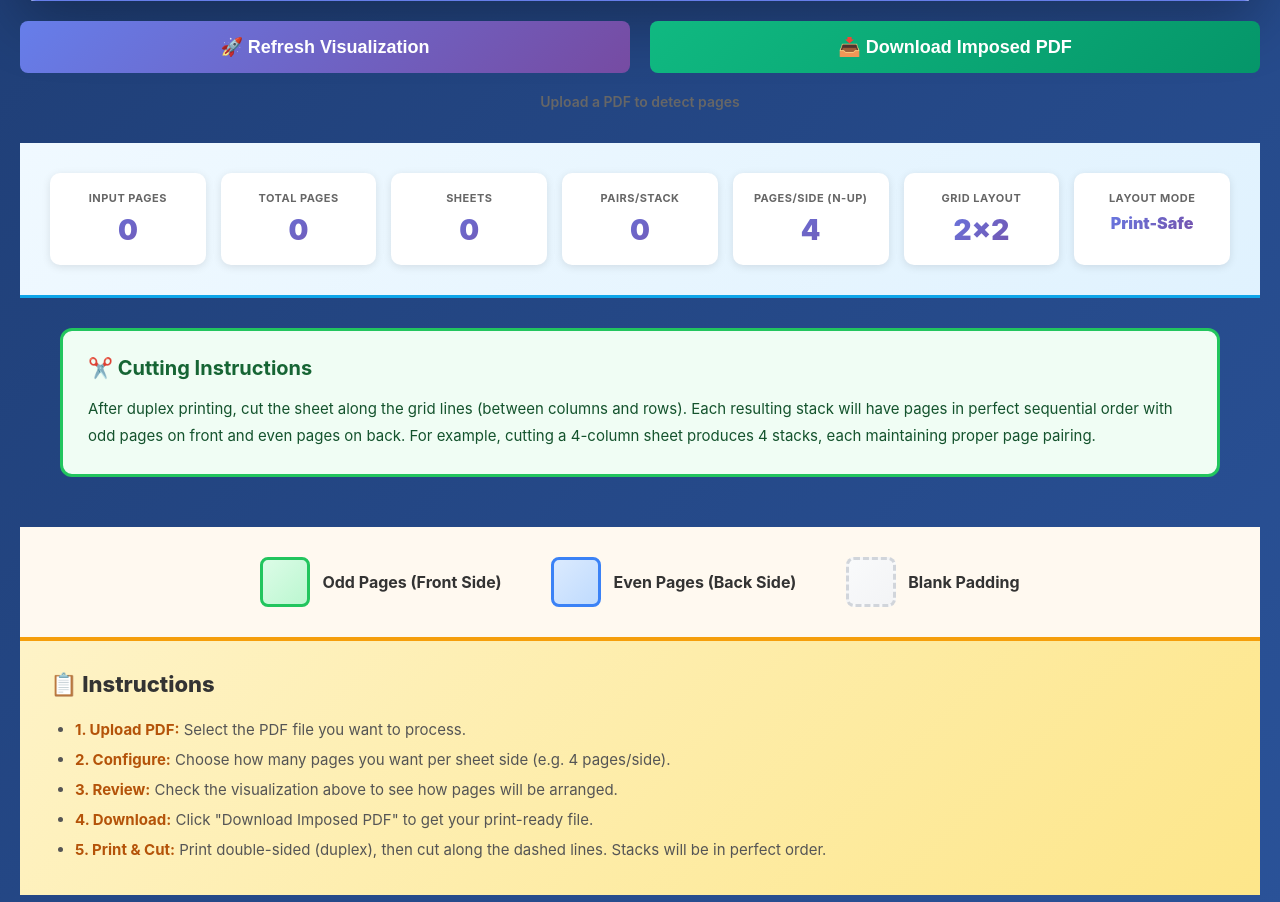
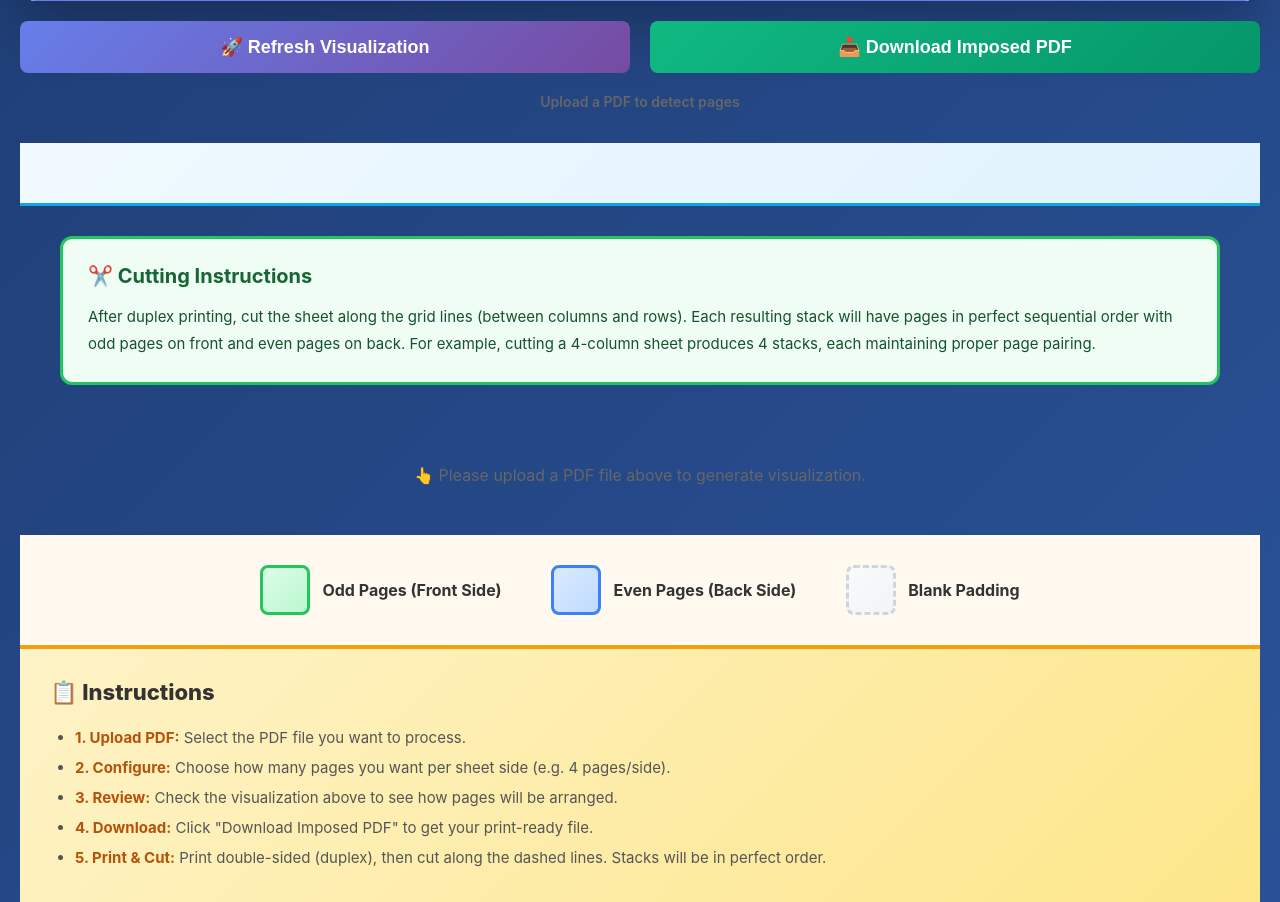
Before and after one commit to Sreyas-J-S/CutStack, a Flask app: page / in a window 1280 px wide. Shown: the part 381-1283 px from the top of the page. Run offline with Flask 3, Linux system fonts and the light colour scheme.

Commit message:
Fix visualization refresh issue and improve error handling

```diff
--- a/static/script.js
+++ b/static/script.js
@@ -192,6 +192,11 @@ function generateImposition() {
         }
     }
 
+    if (inputPages === 0) {
+        document.querySelector('.visualization').innerHTML = '<div style="text-align:center; padding:40px; color:#666;">👆 Please upload a PDF file above to generate visualization.</div>';
+        return;
+    }
+
     if (inputPages < 0 || inputPages > 500) {
         alert('Please enter input pages between 0 and 500');
         return;
@@ -366,10 +371,11 @@ document.addEventListener('DOMContentLoaded', () => {
                 } else {
                     console.error("Failed to count pages");
                     // Fallback or error
-                    document.querySelector('.visualization').innerHTML = '<div style="text-align:center; padding:40px; color:red;">Could not analyze PDF. Please check file.</div>';
+                    document.querySelector('.visualization').innerHTML = '<div style="text-align:center; padding:40px; color:red;">Could not analyze PDF. Please check file and try again.<br><small>Server responded with error.</small></div>';
                 }
             } catch (err) {
                 console.error("Error uploading file for count:", err);
+                document.querySelector('.visualization').innerHTML = `<div style="text-align:center; padding:40px; color:red;">Connection Error.<br><small>${err.message}</small><br>Please check your internet connection and try again.</div>`;
             }
         }
     }
--- a/templates/index.html
+++ b/templates/index.html
@@ -132,7 +132,7 @@
     </div>
     </div>
 
-    <script src="{{ url_for('static', filename='script.js', v=5) }}"></script>
+    <script src="{{ url_for('static', filename='script.js', v=6) }}"></script>
 </body>
 
 </html>
```
